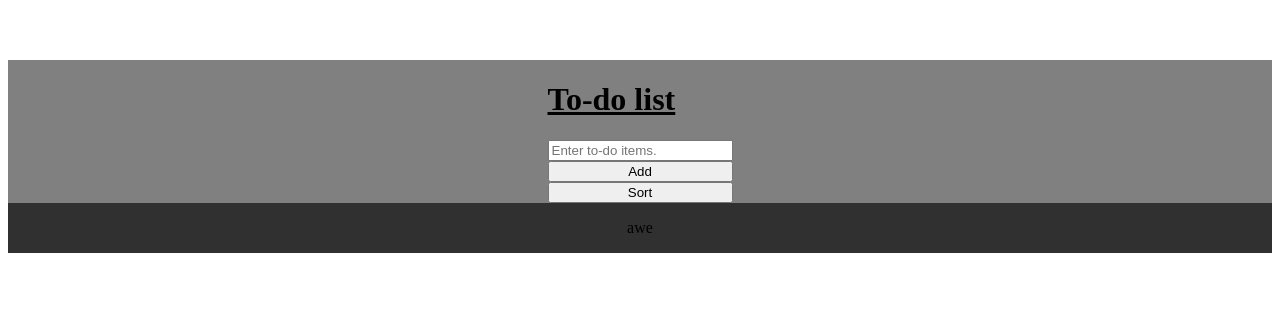
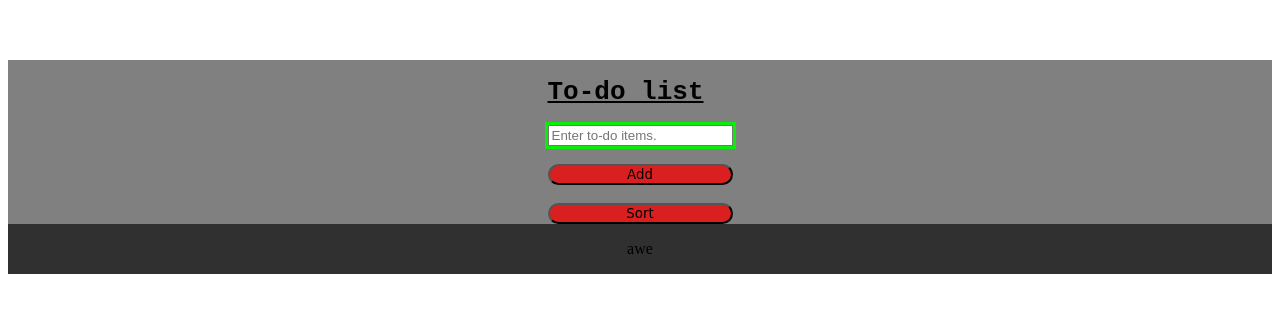
Before and after one commit to Alonso0213/to-do-list, a plain HTML site: page index.html in a window 1280 px wide. Shown: the part 340-652 px from the top of the page. Drawn offline with Linux system fonts and the light colour scheme.

Commit message:
style-complete

```diff
--- a/css/style.css
+++ b/css/style.css
@@ -1,5 +1,6 @@
 .header{
     text-decoration: underline;
+    font-family: monospace;
 
 }
 .container{
@@ -15,3 +16,11 @@
     background-color: rgba(0, 0, 0, 0.812);
 
 }
+.box{
+    outline: solid rgb(9, 237, 9);
+}
+button{
+    border-radius: 2rem;
+    background-color: rgba(238, 9, 9, 0.812);
+    font-family: cursive;
+}
--- a/index.html
+++ b/index.html
@@ -10,8 +10,10 @@
 <body>
 <div class="container">
     <h1 class="header">To-do list</h1>
-    <input type="text" placeholder="Enter to-do items.">
+    <input type="text" placeholder="Enter to-do items." class="box">
+    <br>
     <button type="button" id="caputre">Add</button>
+    <br>
     <button type="button" id="display" >Sort</button>
 </div>
 <div id="list">
```
